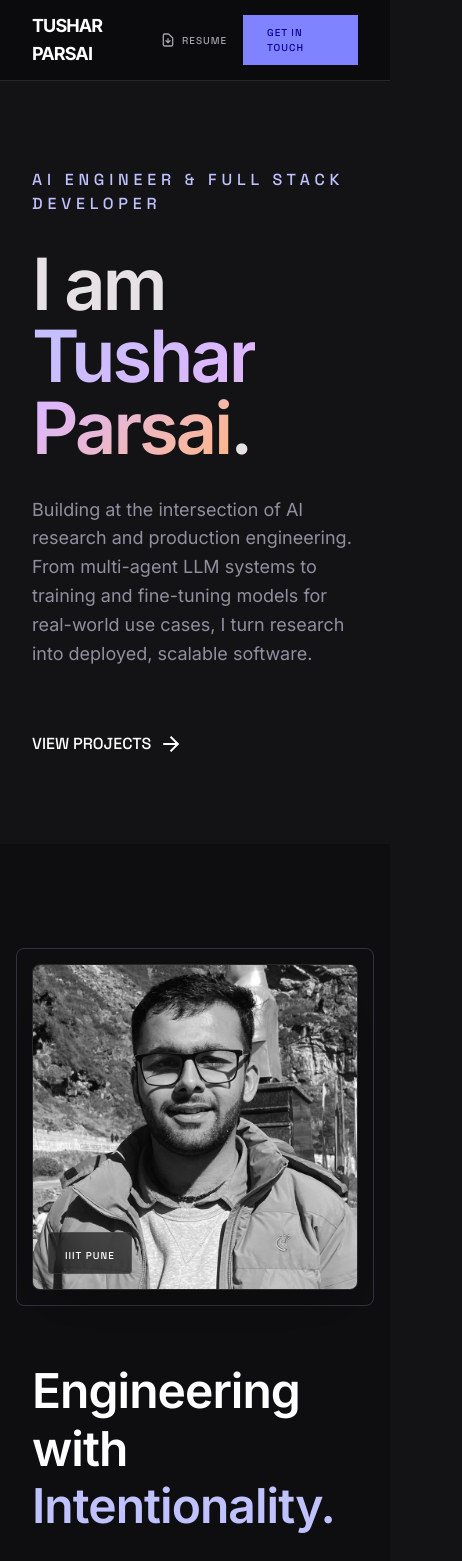
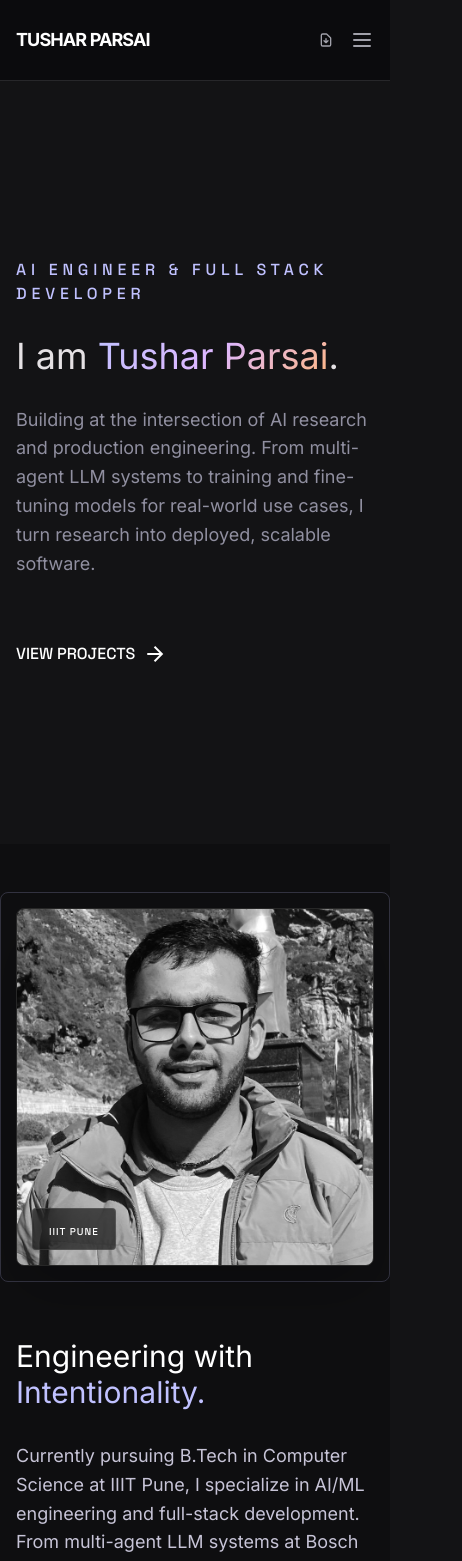
Before and after one commit to Tusharfv15/portfolio-nextjs, a Next.js app: page / in a window 390 px wide. Shown: the top 1561 px of the page, 462 px wide, since content can reach past the window. Built offline with nearby package versions, Linux system fonts and the light colour scheme.

Commit message:
fixed-responsiveness-on-mobile

```diff
--- a/app/globals.css
+++ b/app/globals.css
@@ -38,6 +38,13 @@
   transition: all 0.5s ease;
 }
 
+@media (hover: none) {
+  .project-details {
+    opacity: 1;
+    transform: translateY(0);
+  }
+}
+
 .parallax-card {
   will-change: transform;
 }
--- a/components/About.tsx
+++ b/components/About.tsx
@@ -4,10 +4,10 @@ const PORTRAIT_URL = "/Portrait.jpeg"
 
 export default function About() {
   return (
-    <section className="py-section-padding px-8 bg-surface-container-lowest" id="about">
+    <section className="py-16 md:py-section-padding px-4 md:px-8 bg-surface-container-lowest" id="about">
       <div className="max-w-7xl mx-auto grid grid-cols-12 gap-gutter items-center reveal-on-scroll">
         <div className="col-span-12 md:col-span-5 order-2 md:order-1">
-          <h2 className="font-h1 text-h1 text-white mb-stack-md">
+          <h2 className="font-h1 text-3xl md:text-h1 text-white mb-stack-md">
             Engineering with <br />
             <span className="text-primary">Intentionality.</span>
           </h2>
--- a/components/Contact.tsx
+++ b/components/Contact.tsx
@@ -2,12 +2,12 @@ import { personalInfo } from "@/data/portfolio";
 
 export default function Contact() {
   return (
-    <section className="py-section-padding px-8 bg-surface-container-lowest" id="contact">
+    <section className="py-16 md:py-section-padding px-4 md:px-8 bg-surface-container-lowest" id="contact">
       <div className="max-w-7xl mx-auto text-center space-y-stack-md reveal-on-scroll">
         <span className="font-label-caps text-primary tracking-[0.3em] uppercase">
           Let&apos;s build the future
         </span>
-        <h2 className="font-display text-display text-white">Start a Conversation</h2>
+        <h2 className="font-display text-4xl sm:text-5xl md:text-display text-white">Start a Conversation</h2>
         <div className="pt-stack-md flex flex-col md:flex-row gap-gutter justify-center items-center">
           <a
             href={`mailto:${personalInfo.email}`}
--- a/components/Experience.tsx
+++ b/components/Experience.tsx
@@ -2,9 +2,9 @@ import { experience } from "@/data/portfolio";
 
 export default function Experience() {
   return (
-    <section className="py-section-padding px-8" id="experience">
+    <section className="py-16 md:py-section-padding px-4 md:px-8" id="experience">
       <div className="max-w-7xl mx-auto reveal-on-scroll">
-        <h2 className="font-h1 text-h1 text-white mb-stack-lg">Professional Journey</h2>
+        <h2 className="font-h1 text-3xl md:text-h1 text-white mb-stack-lg">Professional Journey</h2>
 
         <div className="relative space-y-0">
           {/* Animated vertical line */}
--- a/components/Hero.tsx
+++ b/components/Hero.tsx
@@ -2,13 +2,13 @@ import { personalInfo } from "@/data/portfolio";
 
 export default function Hero() {
   return (
-    <section className="min-h-screen flex flex-col justify-center px-8 max-w-7xl mx-auto pt-20">
+    <section className="min-h-screen flex flex-col justify-center px-4 md:px-8 max-w-7xl mx-auto pt-20">
       <div className="max-w-4xl space-y-stack-md reveal-on-scroll">
         <span className="font-label-caps text-primary tracking-[0.3em] uppercase block">
           {personalInfo.heroLabel}
         </span>
 
-        <h1 className="font-display text-display leading-none">
+        <h1 className="font-display text-4xl sm:text-5xl md:text-display leading-none">
           I am{" "}
           <span className="obsidian-gradient">{personalInfo.name}</span>.
         </h1>
--- a/components/Navbar.tsx
+++ b/components/Navbar.tsx
@@ -1,12 +1,16 @@
+"use client";
+import { useState } from "react";
 import { personalInfo } from "@/data/portfolio";
-import { HiOutlineDocumentDownload } from "react-icons/hi";
+import { HiOutlineDocumentDownload, HiOutlineMenu, HiOutlineX } from "react-icons/hi";
 
 const NAV_LINKS = ["About", "Experience", "Projects", "Skills", "Contact"];
 
 export default function Navbar() {
+  const [open, setOpen] = useState(false);
+
   return (
     <nav className="fixed top-0 w-full z-50 bg-[#09090B]/70 backdrop-blur-xl border-b border-zinc-800">
-      <div className="max-w-7xl mx-auto px-8 flex justify-between items-center h-20">
+      <div className="max-w-7xl mx-auto px-4 md:px-8 flex justify-between items-center h-20">
         <div className="text-lg font-bold tracking-tighter text-white uppercase">
           {personalInfo.name}
         </div>
@@ -31,12 +35,46 @@ export default function Navbar() {
             className="flex items-center gap-1.5 text-zinc-400 hover:text-white font-label-caps text-[10px] uppercase tracking-widest transition-colors duration-300"
           >
             <HiOutlineDocumentDownload className="w-4 h-4" />
-            Resume
+            <span className="hidden sm:inline">Resume</span>
           </a>
 
           <a
             href="#contact"
-            className="bg-primary-container text-on-primary-container px-6 py-2.5 font-label-caps uppercase text-[10px] tracking-widest hover:brightness-110 transition-all duration-300"
+            className="hidden md:block bg-primary-container text-on-primary-container px-6 py-2.5 font-label-caps uppercase text-[10px] tracking-widest hover:brightness-110 transition-all duration-300"
+          >
+            Get in Touch
+          </a>
+
+          <button
+            className="md:hidden text-zinc-400 hover:text-white transition-colors"
+            onClick={() => setOpen(!open)}
+            aria-label="Toggle menu"
+          >
+            {open ? <HiOutlineX className="w-6 h-6" /> : <HiOutlineMenu className="w-6 h-6" />}
+          </button>
+        </div>
+      </div>
+
+      <div
+        className={`md:hidden overflow-hidden transition-all duration-300 ease-in-out ${
+          open ? "max-h-96 opacity-100" : "max-h-0 opacity-0"
+        }`}
+      >
+        <div className="bg-[#09090B]/95 backdrop-blur-xl border-t border-zinc-800 px-4 py-6 space-y-1">
+          {NAV_LINKS.map((link) => (
+            <a
+              key={link}
+              href={`#${link.toLowerCase()}`}
+              onClick={() => setOpen(false)}
+              className="block font-['Inter'] text-sm tracking-wide uppercase text-zinc-400 hover:text-white transition-colors duration-300 py-3"
+            >
+              {link}
+            </a>
+          ))}
+          <a
+            href="#contact"
+            onClick={() => setOpen(false)}
+            className="block bg-primary-container text-on-primary-container px-6 py-3 font-label-caps uppercase text-[10px] tracking-widest hover:brightness-110 transition-all duration-300 text-center mt-4"
           >
             Get in Touch
           </a>
--- a/components/Projects.tsx
+++ b/components/Projects.tsx
@@ -3,10 +3,10 @@ import { SiGithub } from "react-icons/si";
 
 export default function Projects() {
   return (
-    <section className="py-section-padding px-8 overflow-hidden" id="projects">
+    <section className="py-16 md:py-section-padding px-4 md:px-8 overflow-hidden" id="projects">
       <div className="max-w-7xl mx-auto">
         <div className="flex justify-between items-end mb-stack-lg reveal-on-scroll">
-          <h2 className="font-h1 text-h1 text-white">Selected Works</h2>
+          <h2 className="font-h1 text-3xl md:text-h1 text-white">Selected Works</h2>
           <span className="font-label-caps text-outline">2024 – 2026</span>
         </div>
 
@@ -28,7 +28,7 @@ export default function Projects() {
                 <div className="absolute inset-0 bg-gradient-to-t from-black/80 via-transparent to-transparent opacity-0 group-hover:opacity-100 transition-opacity duration-500" />
               </div>
 
-              <div className="p-8">
+              <div className="p-4 md:p-8">
                 <div className="flex justify-between items-start mb-4">
                   <h3 className="font-h2 text-h2 text-white">{project.title}</h3>
                   <div className="flex items-center gap-4">
--- a/components/Skills.tsx
+++ b/components/Skills.tsx
@@ -45,11 +45,11 @@ const SKILL_ICONS: Record<string, IconType> = {
 
 export default function Skills() {
   return (
-    <section className="py-section-padding px-8 bg-surface-container-lowest" id="skills">
+    <section className="py-16 md:py-section-padding px-4 md:px-8 bg-surface-container-lowest" id="skills">
       <div className="max-w-7xl mx-auto reveal-on-scroll">
         <div className="grid grid-cols-12 gap-gutter items-start">
-          <div className="col-span-12 md:col-span-4 sticky top-32">
-            <h2 className="font-h1 text-h1 text-white">Technical Arsenal</h2>
+          <div className="col-span-12 md:col-span-4 md:sticky md:top-32">
+            <h2 className="font-h1 text-3xl md:text-h1 text-white">Technical Arsenal</h2>
             <p className="text-outline mt-4 font-body-md">
               A curated stack of technologies I use to build and deploy intelligent systems.
             </p>
```
